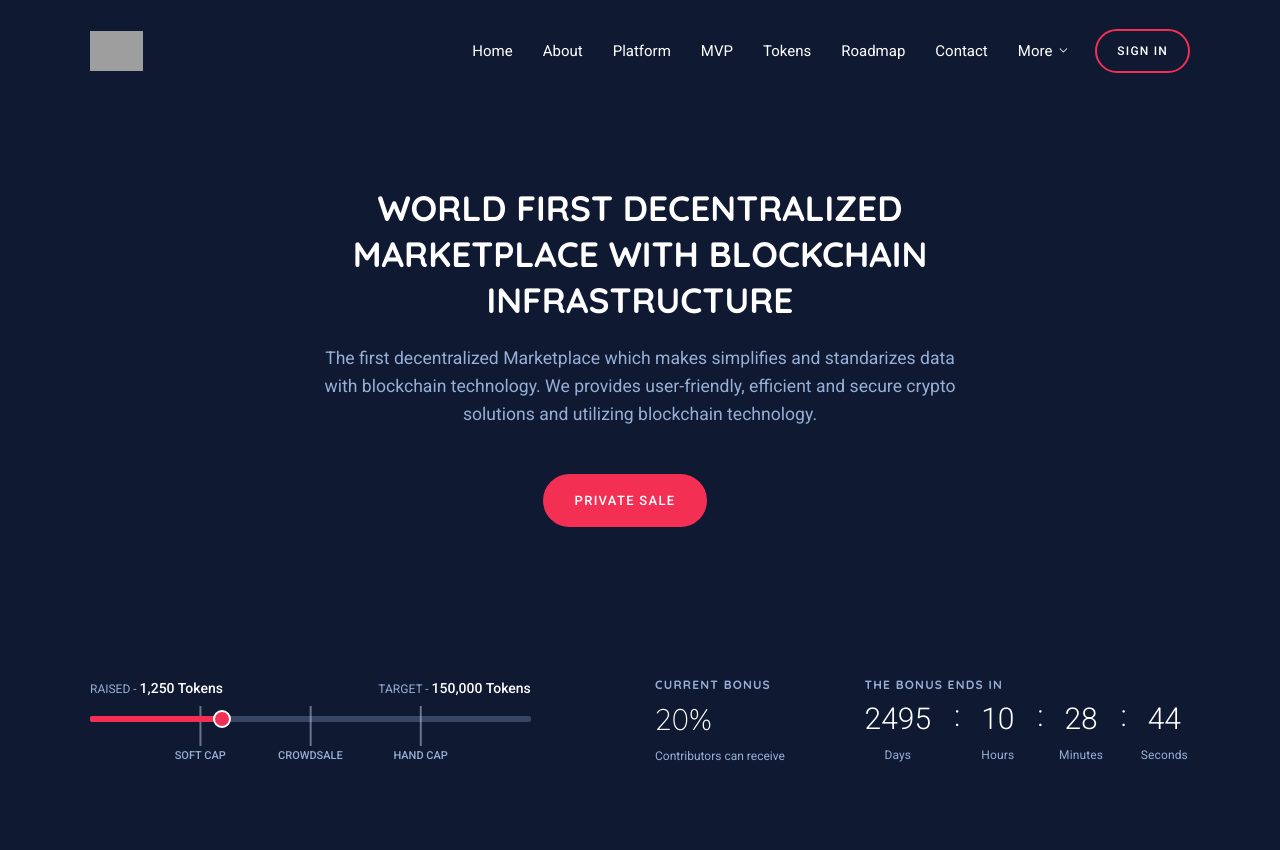
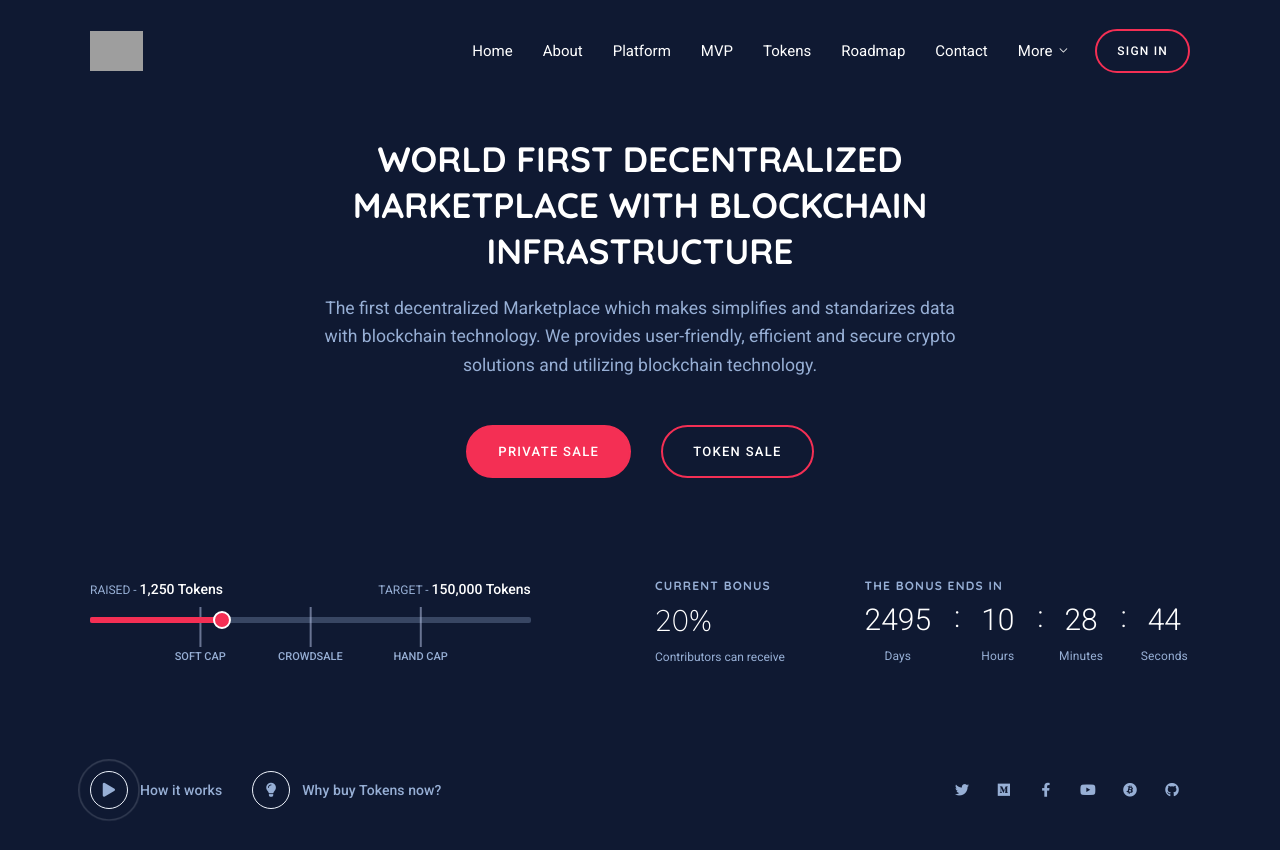
Before and after one commit to iGrayy/icocrypto, a Next.js app: page / in a window 1280 px wide. Before the commit the page ends 820 px from the top, so only its background shows below. Built offline with nearby package versions, Linux system fonts and the light colour scheme; grey boxes are pictures that could not be loaded.

Commit message:
chore(azalea): home banner

```diff
--- a/src/app/home/banner.js
+++ b/src/app/home/banner.js
@@ -9,6 +9,7 @@ import {
     ProgressPoint
 } from "@/src/modules/theme/azalea/processbar";
 import { Countdown } from "@/src/modules/theme/azalea/countdown";
+import { Button, EmButton } from "@/src/modules/common/buttons";
 
 
 export default function HomeBanner() {
@@ -17,7 +18,8 @@ export default function HomeBanner() {
             <BannerHead
                 title='WORLD FIRST DECENTRALIZED MARKETPLACE WITH BLOCKCHAIN INFRASTRUCTURE'
                 caption='The first decentralized Marketplace which makes simplifies and standarizes data with blockchain technology. We provides user-friendly, efficient and secure crypto solutions and utilizing blockchain technology.'
-                btn1={<a className="btn btn-primary btn-round">PRIVATE SALE</a>}
+                btn1={<Button classes='btn-primary' isRound={true}>PRIVATE SALE</Button>}
+                btn2={<Button classes='btn-primary' isRound={true} isFill={false}>TOKEN SALE</Button>}
             ></BannerHead>
             <BannerBottom
                 left={
@@ -44,6 +46,27 @@ export default function HomeBanner() {
                     ></Countdown>
                 }
             ></BannerBottom>
+            <BannerFooter
+                buttons={[
+                    <EmButton
+                        href='https://www.youtube.com/watch?v=SSo_EIwHSd4'
+                        classes='link link-light link-break video-popup'
+                        icon='icon-circle icon-border icon-animation fas fa-play'
+                    >How it works</EmButton>,
+                    <EmButton
+                        classes='link link-light link-break'
+                        icon='icon-circle icon-border fas fa-lightbulb'
+                    >Why buy Tokens now?</EmButton>
+                ]}
+                socials={[
+                    <EmButton icon='fab fa-twitter'></EmButton>,
+                    <EmButton icon='fab fa-medium'></EmButton>,
+                    <EmButton icon='fab fa-facebook-f'></EmButton>,
+                    <EmButton icon='fab fa-youtube'></EmButton>,
+                    <EmButton icon='fab fa-bitcoin'></EmButton>,
+                    <EmButton icon='fab fa-github'></EmButton>
+                ]}
+            ></BannerFooter>
         </Banner>
     );
 };
```
